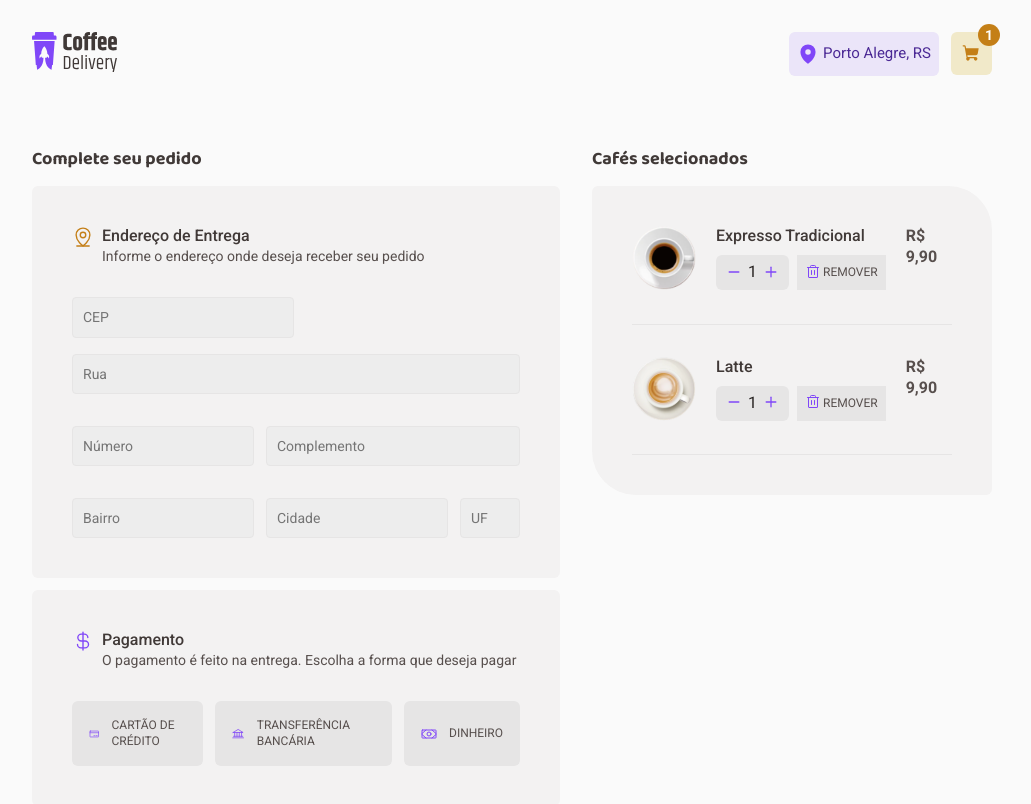
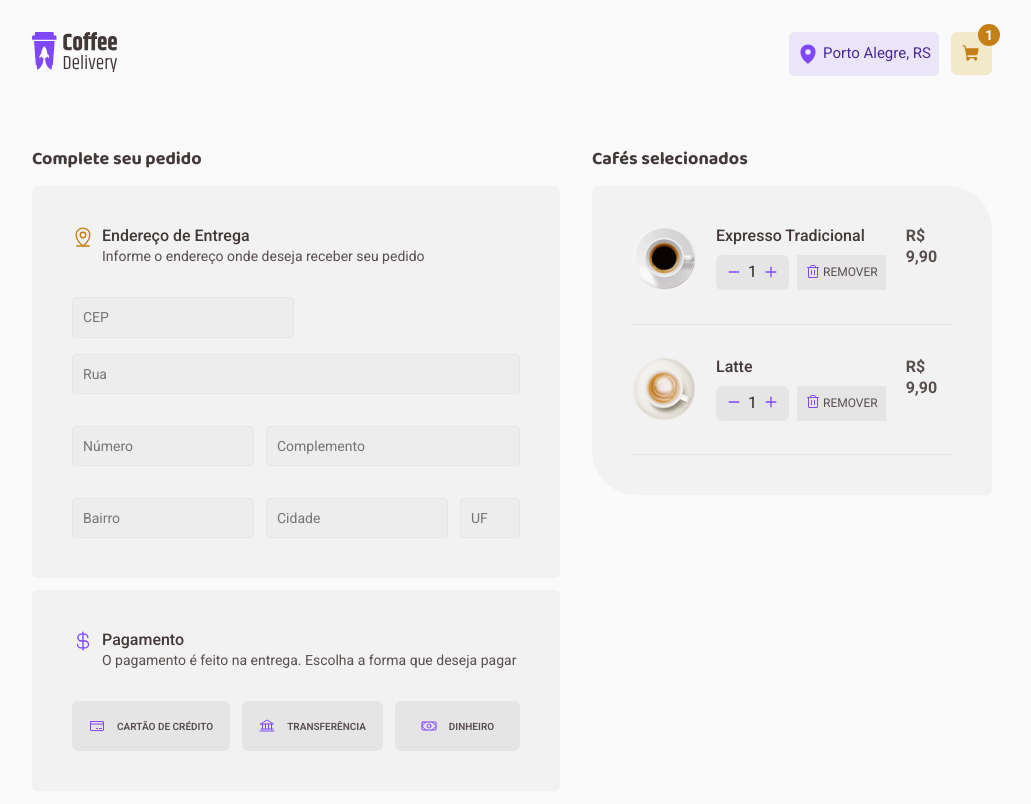
Before and after one commit to Nicoleboliveira/coffee-delivery-rocketseat, a React (Vite) app: page /checkout in a window 1280 px wide. Shown: the top 804 px of the page, without its empty margins (128-1159 px from the left). Built offline with nearby package versions, Linux system fonts and the light colour scheme.

Commit message:
Ajuste no checkout

```diff
--- a/src/pages/Checkout/components/Information/index.tsx
+++ b/src/pages/Checkout/components/Information/index.tsx
@@ -66,7 +66,7 @@ export function Information() {
             <input type="radio" id="bank" name="payment" hidden />
             <label htmlFor="bank">
               <Bank size={16} color="#8047F8" weight="regular" />
-              TRANSFERÊNCIA BANCÁRIA
+              TRANSFERÊNCIA
             </label>
 
             <input type="radio" id="cash" name="payment" hidden />
--- a/src/pages/Checkout/components/Information/styles.ts
+++ b/src/pages/Checkout/components/Information/styles.ts
@@ -170,8 +170,8 @@ export const InformationContainer = styled.header`
           gap: 12px;
           font-family: "Roboto", sans-serif;
           line-height: 1.3;
-          font-size: 12px;
-          font-weight: 400;
+          font-size: 10px;
+          font-weight: 600;
           color: ${(props) => props.theme["base-text"]};
           border: 1px solid transparent;
           transition: all 0.2s ease;
```
